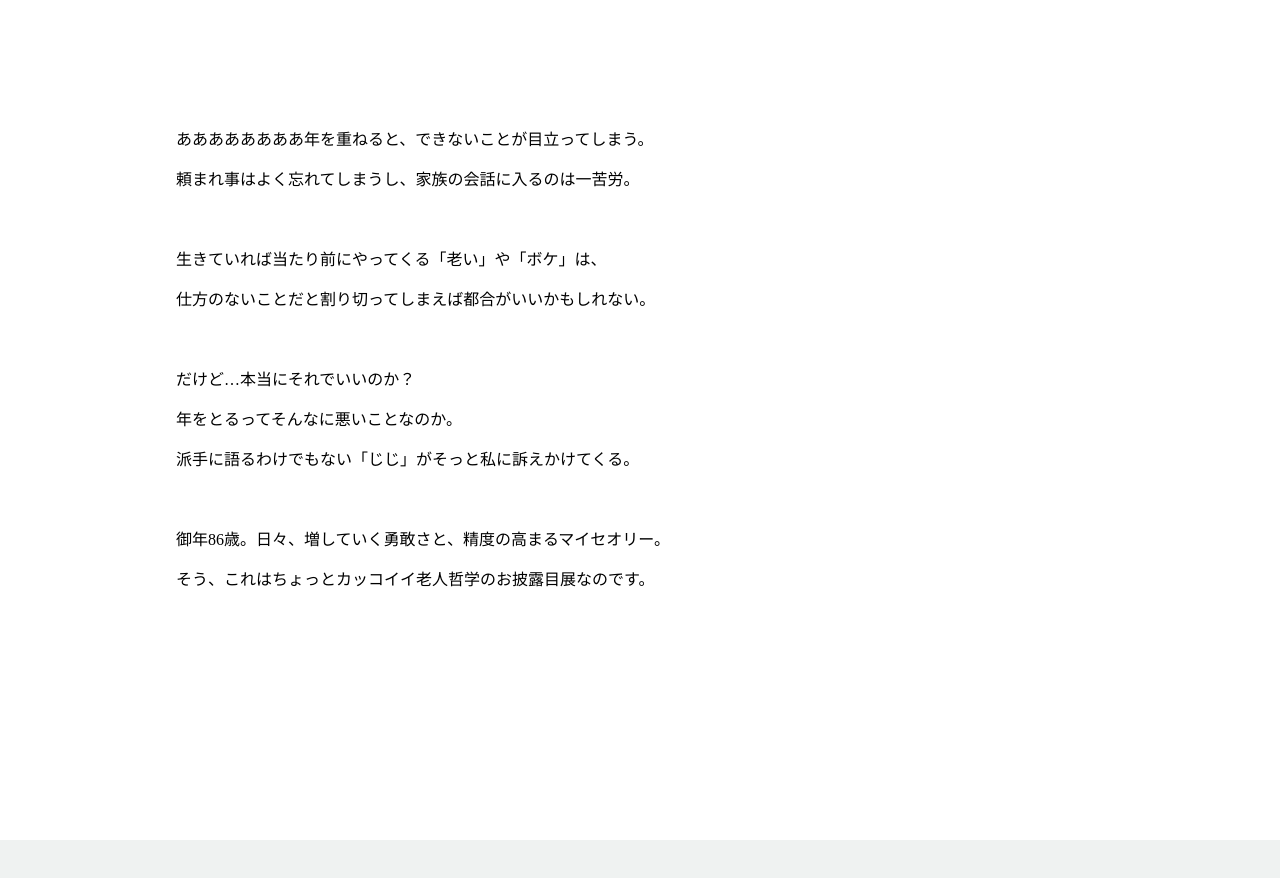
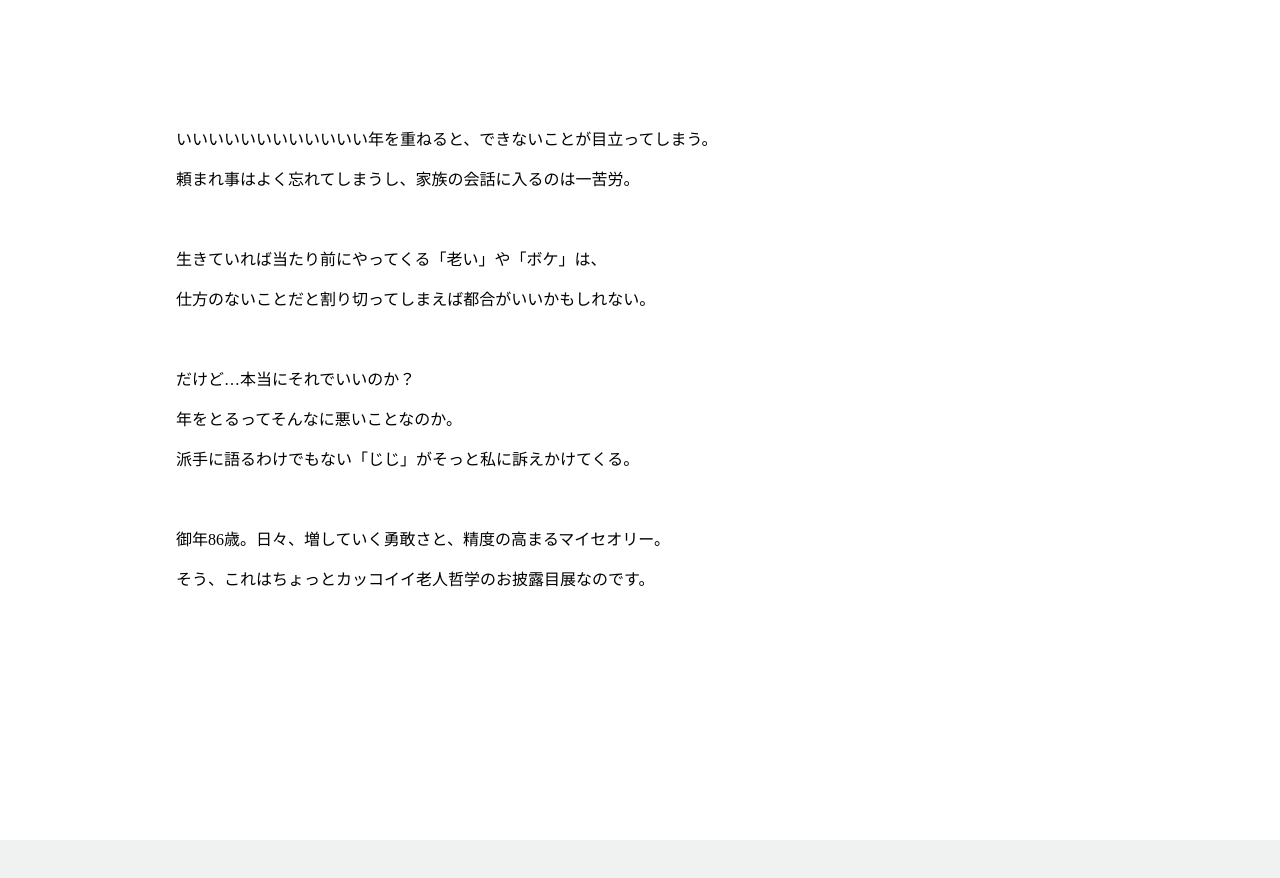
Before and after one commit to marieooq/jiji-kami, a plain HTML site: page index.html in a window 1280 px wide. Shown: the part 920-1798 px from the top of the page. Drawn offline with nearby package versions, Linux system fonts and the light colour scheme.

Commit message:
ああああああをいいいいいいに変更したよ。

```diff
--- a/index.html
+++ b/index.html
@@ -67,7 +67,7 @@
 
             <div class="box-inner">
 
-                <p>ああああああああ年を重ねると、できないことが目立ってしまう。<br>
+                <p>いいいいいいいいいいいい年を重ねると、できないことが目立ってしまう。<br>
 頼まれ事はよく忘れてしまうし、家族の会話に入るのは一苦労。<br>
 <br>
 生きていれば当たり前にやってくる「老い」や「ボケ」は、<br>
```
